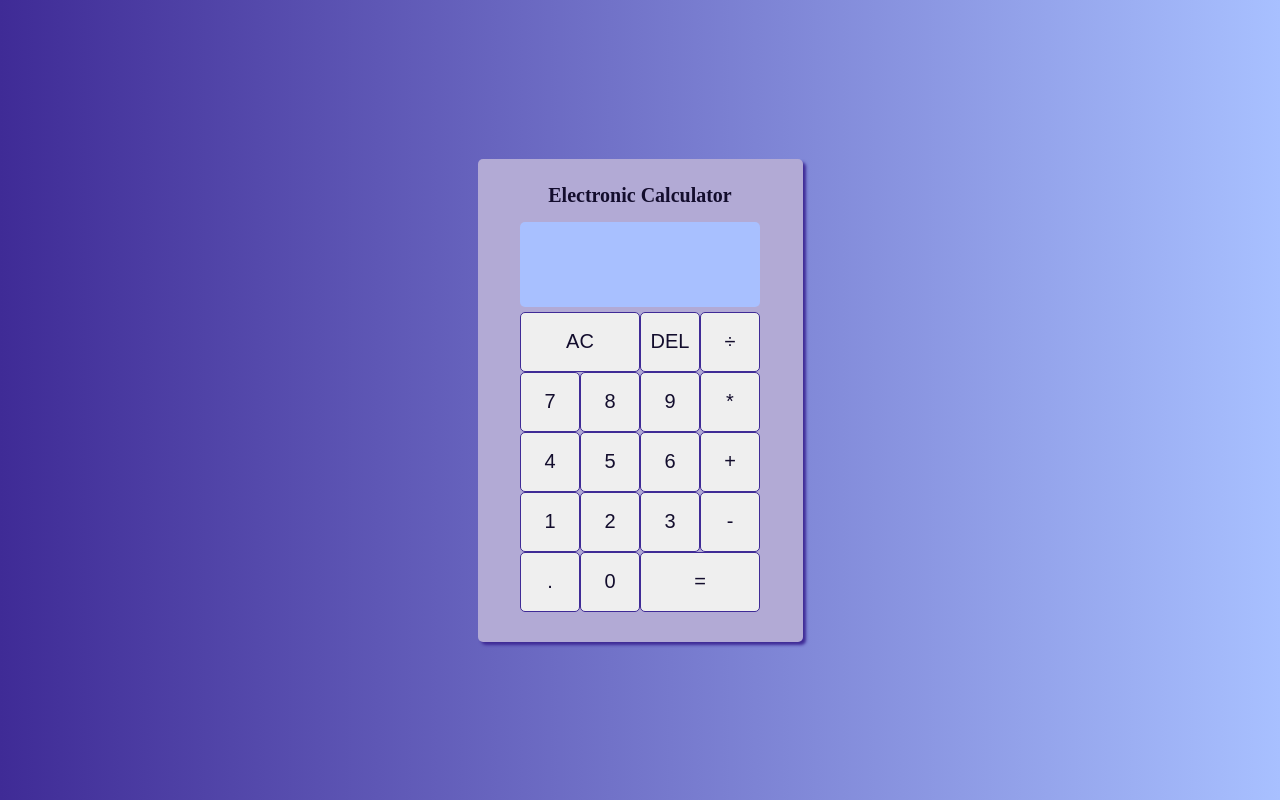
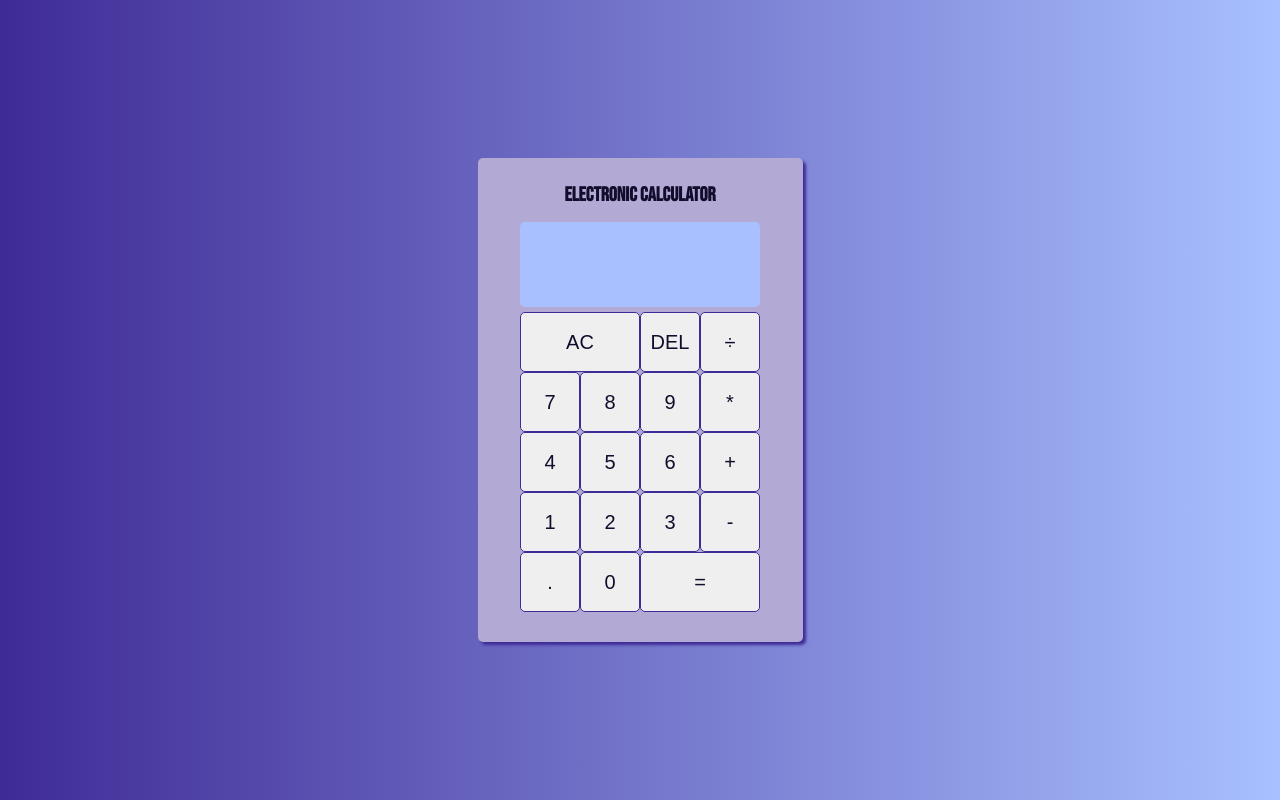
Before and after one commit to ninaokumura/react-calculator, a React (Create React App) app: page / in a window 1280 px wide. Built offline with nearby package versions, Linux system fonts and the light colour scheme.

Commit message:
add Bebas Neue font

```diff
--- a/src/App.css
+++ b/src/App.css
@@ -9,6 +9,7 @@
   font-family: 'Bebas Neue', cursive;
   color: #130d2d;
 }
+
 body {
   background: #a8c0ff; /* fallback for old browsers */
   background: -webkit-linear-gradient(
--- a/src/index.css
+++ b/src/index.css
@@ -1,13 +1 @@
-body {
-  margin: 0;
-  font-family: -apple-system, BlinkMacSystemFont, 'Segoe UI', 'Roboto', 'Oxygen',
-    'Ubuntu', 'Cantarell', 'Fira Sans', 'Droid Sans', 'Helvetica Neue',
-    sans-serif;
-  -webkit-font-smoothing: antialiased;
-  -moz-osx-font-smoothing: grayscale;
-}
-
-code {
-  font-family: source-code-pro, Menlo, Monaco, Consolas, 'Courier New',
-    monospace;
-}
+@import url('https://fonts.googleapis.com/css2?family=Bebas+Neue&display=swap');
```
